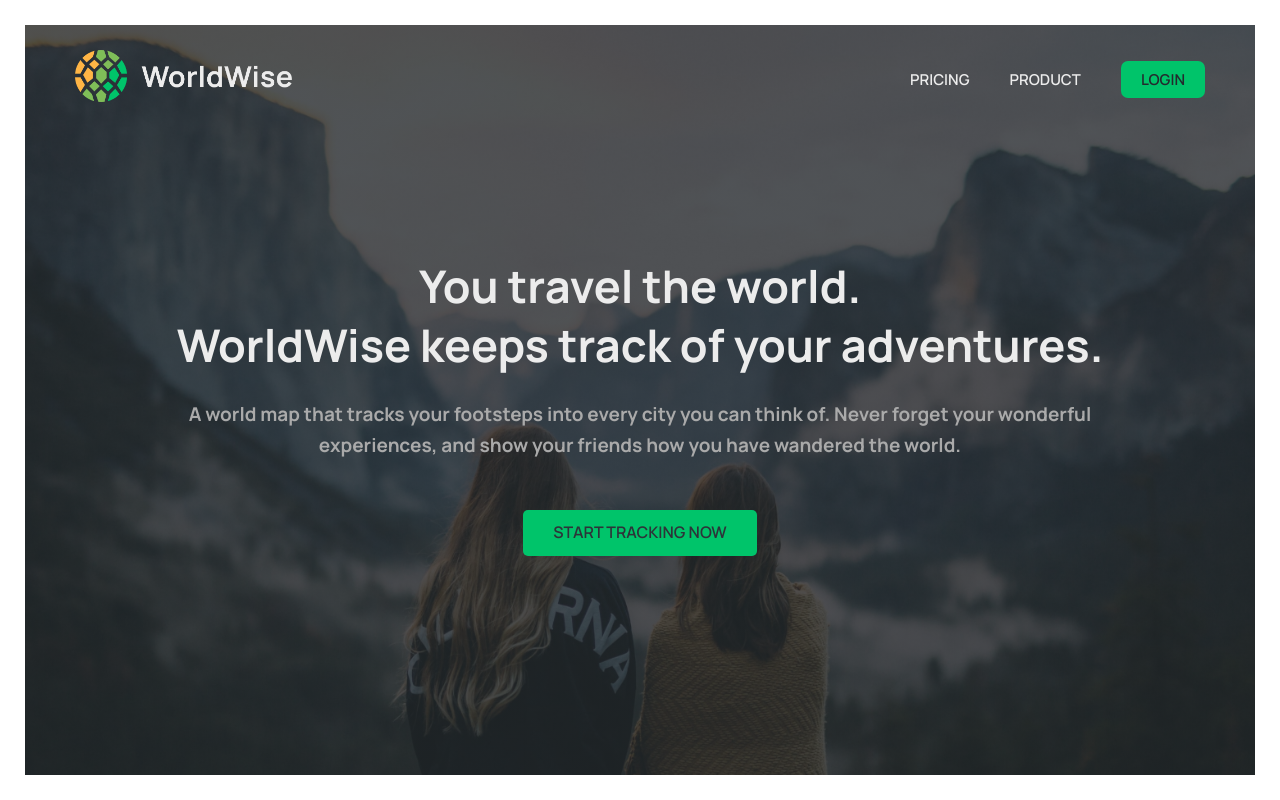
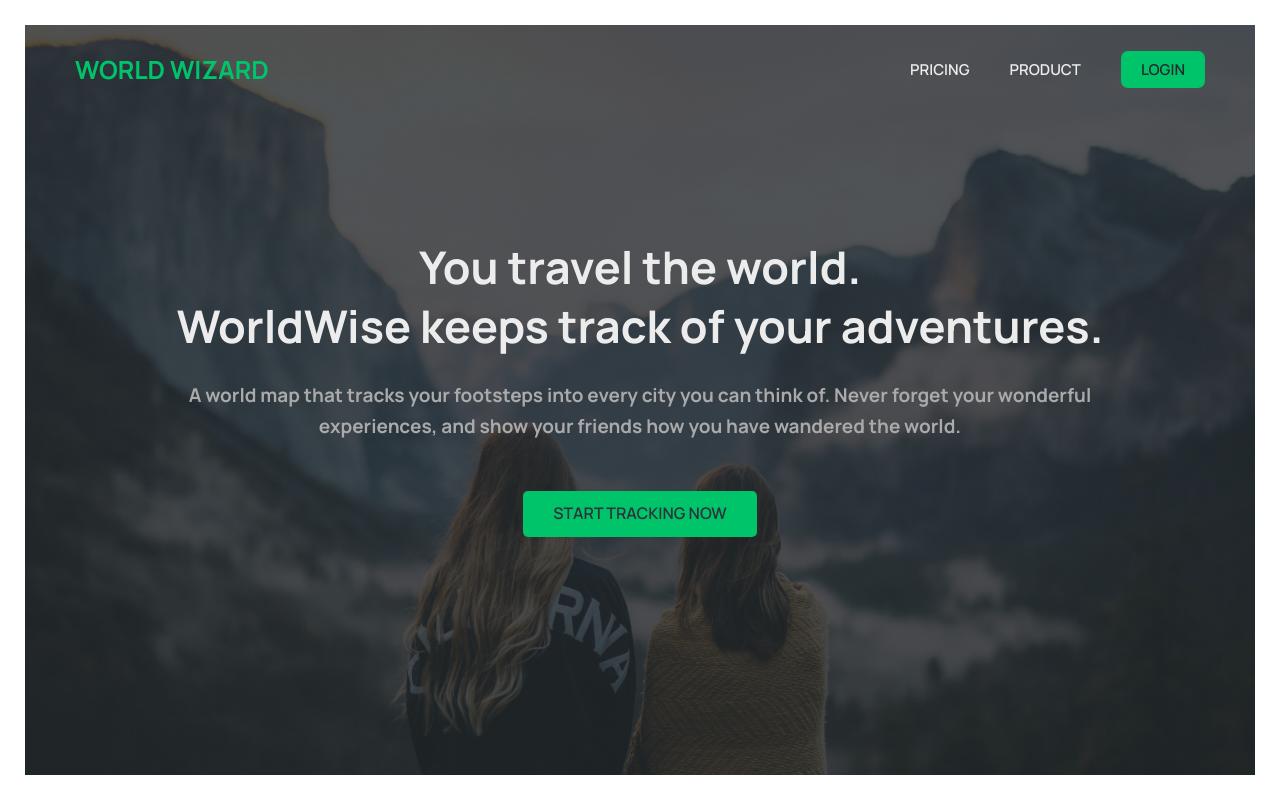
Before and after one commit to dreadlord-sedai/World-Wizrd, a React (Vite) app: page / in a window 1280 px wide. Built offline with nearby package versions, Linux system fonts and the light colour scheme; no server answers.

Commit message:
fix logo

```diff
--- a/src/components/Logo.jsx
+++ b/src/components/Logo.jsx
@@ -3,8 +3,8 @@ import styles from "./Logo.module.css";
 
 function Logo() {
   return (
-    <Link to="/">
-      <img src="/logo.png" alt="WorldWise logo" className={styles.logo} />
+    <Link to="/" className={styles.logo} aria-label="World Wizard home">
+      <span className={styles.textLogo}>World Wizard</span>
     </Link>
   );
 }
--- a/src/components/Logo.module.css
+++ b/src/components/Logo.module.css
@@ -1,3 +1,13 @@
 .logo {
-  height: 5.2rem;
+  display: inline-flex;
+  align-items: center;
+  text-decoration: none;
 }
+
+.textLogo {
+  font-weight: bold;
+  font-size: 2.5rem;
+  /* Adjust size as needed */
+  color: #00c46a;
+  /* Solid green color */
+}
```
